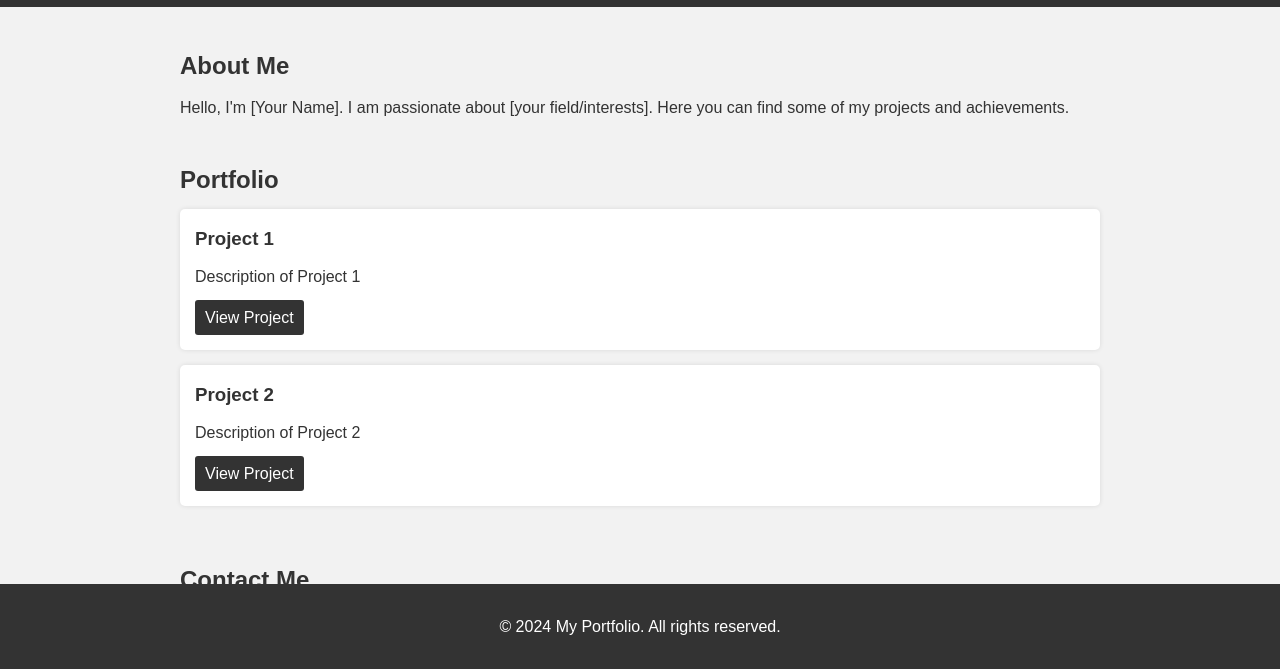
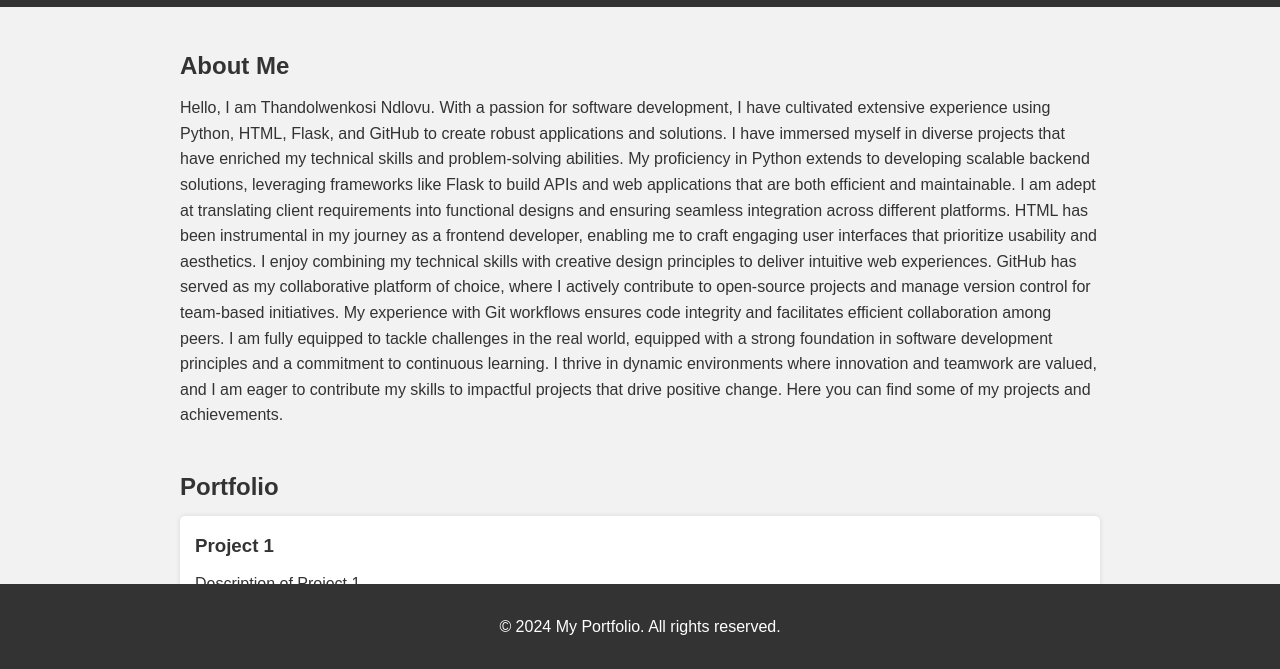
Before and after one commit to thando-10/mywebsite, a plain HTML site: page index.html in a window 1280 px wide. Shown: the part 130-799 px from the top of the page. Drawn offline with Linux system fonts and the light colour scheme.

Commit message:
first comment

```diff
--- a/index.html
+++ b/index.html
@@ -132,7 +132,15 @@
 <main>
     <section id="about" class="container">
         <h2>About Me</h2>
-        <p>Hello, I'm [Your Name]. I am passionate about [your field/interests]. Here you can find some of my projects and achievements.</p>
+        <p>Hello, I am Thandolwenkosi Ndlovu. With a passion for software development, I have cultivated extensive experience using Python, HTML, Flask, and GitHub to create robust applications and solutions. I have immersed myself in diverse projects that have enriched my technical skills and problem-solving abilities.
+
+My proficiency in Python extends to developing scalable backend solutions, leveraging frameworks like Flask to build APIs and web applications that are both efficient and maintainable. I am adept at translating client requirements into functional designs and ensuring seamless integration across different platforms.
+
+HTML has been instrumental in my journey as a frontend developer, enabling me to craft engaging user interfaces that prioritize usability and aesthetics. I enjoy combining my technical skills with creative design principles to deliver intuitive web experiences.
+
+GitHub has served as my collaborative platform of choice, where I actively contribute to open-source projects and manage version control for team-based initiatives. My experience with Git workflows ensures code integrity and facilitates efficient collaboration among peers.
+
+I am fully equipped to tackle challenges in the real world, equipped with a strong foundation in software development principles and a commitment to continuous learning. I thrive in dynamic environments where innovation and teamwork are valued, and I am eager to contribute my skills to impactful projects that drive positive change. Here you can find some of my projects and achievements.</p>
     </section>
 
     <section id="portfolio" class="container">
@@ -152,7 +160,7 @@
 
     <section id="contact" class="container">
         <h2>Contact Me</h2>
-        <p>You can reach me via email at <a href="mailto:youremail@example.com">youremail@example.com</a>.</p>
+        <p>You can reach me via email at <a href="mailto:thandoxsndlovu@gmail.com">thandoxsndlovu@gmail.com</a>.</p>
     </section>
 </main>
 
```
